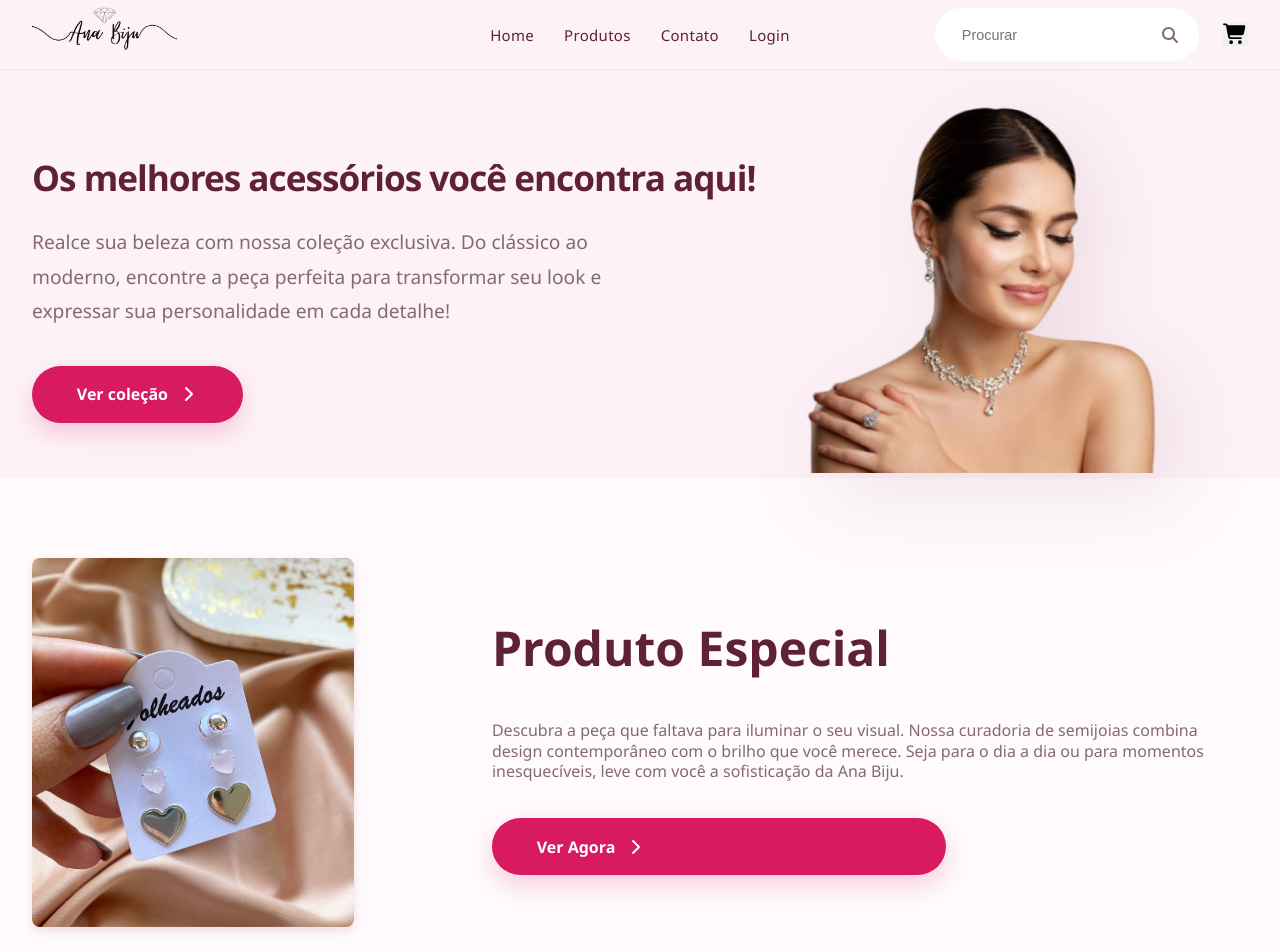
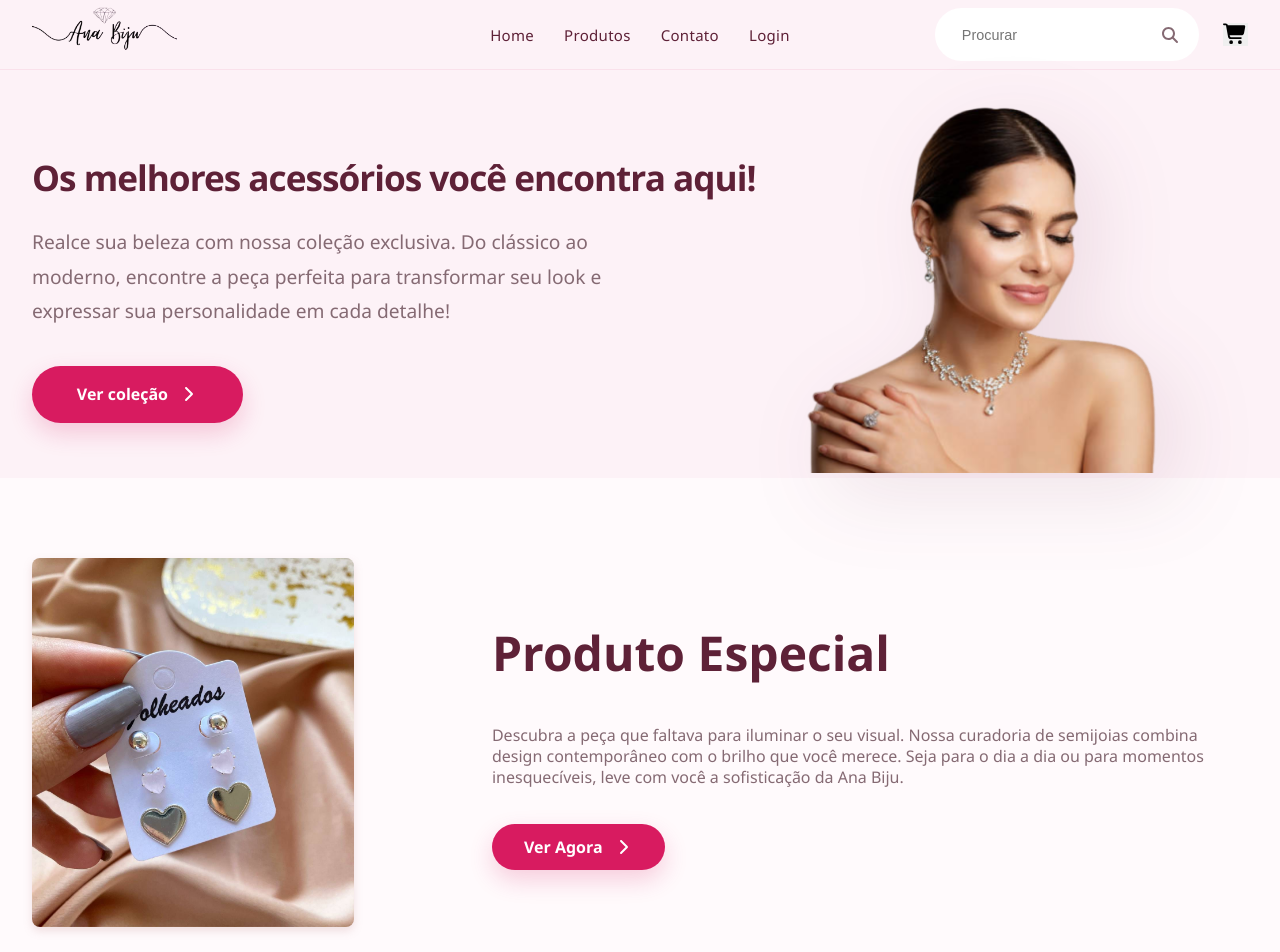
Before and after one commit to joaotabosa3599/anabijus-ecommerce, a React (Vite) app: page / in a window 1280 px wide. Shown: the top 952 px of the page. Built offline with nearby package versions, Linux system fonts and the light colour scheme.

Commit message:
See more button fix

```diff
--- a/src/App.css
+++ b/src/App.css
@@ -422,7 +422,9 @@
   box-shadow: 0px 4px 8px rgba(197, 142, 142, 0.25);
 }
 .exclusive-section .content .left-side .see-more-btn{
-  width: 60%;
+  width: fit-content;
+  padding: 12px 32px;
+  min-width: 160px;
 }
 /* End Exclusive Section*/
 
```
